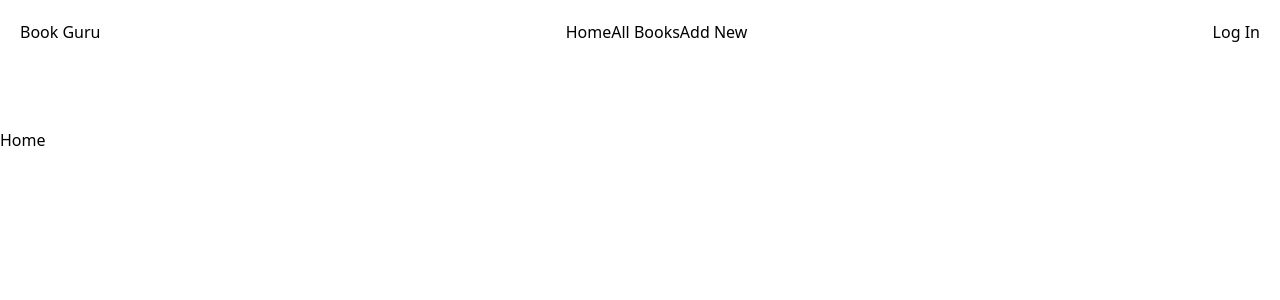
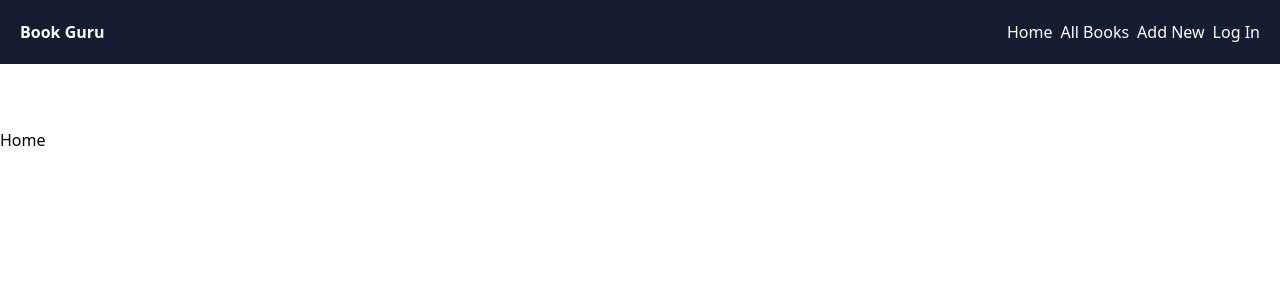
Before and after one commit to sumoncse19/book_guru_frontend, a React (Vite) app: page / in a window 1280 px wide. Shown: the top 300 px of the page. Built offline with nearby package versions, Linux system fonts and the light colour scheme.

Commit message:
header redesign

```diff
--- a/src/layouts/Navbar.tsx
+++ b/src/layouts/Navbar.tsx
@@ -12,11 +12,12 @@ const Navbar = () => {
     dispatch(resetUser());
     navigate("/auth/#login");
   };
-
+  // linear-gradient(#141e30, #243b55)
   return (
-    <div className="flex justify-between p-5">
-      <div>Book Guru</div>
-      <ul className="flex items-center">
+    <div className="flex justify-between p-5 bg-[#141e30] text-white">
+      <div className="font-bold">Book Guru</div>
+      <div className="flex space-x-2">
+        <ul className="flex items-end  space-x-2">
           <li>
             <button>
               <Link to="/">Home</Link>
@@ -37,6 +38,7 @@ const Navbar = () => {
           {user.email ? "Log Out" : "Log In"}
         </div>
       </div>
+    </div>
   );
 };
 
```
Lines whose indentation alone changed are shown as unchanged.
